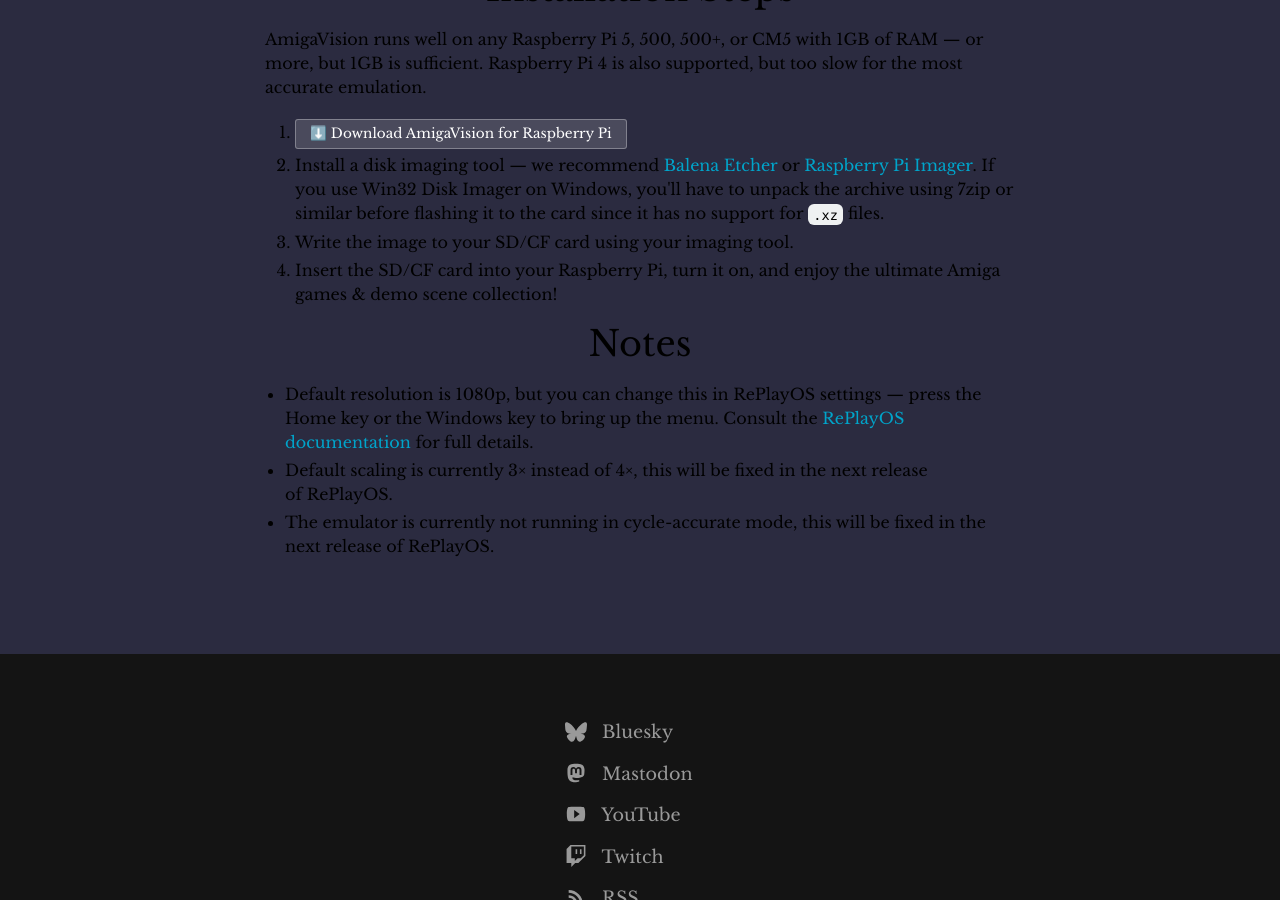
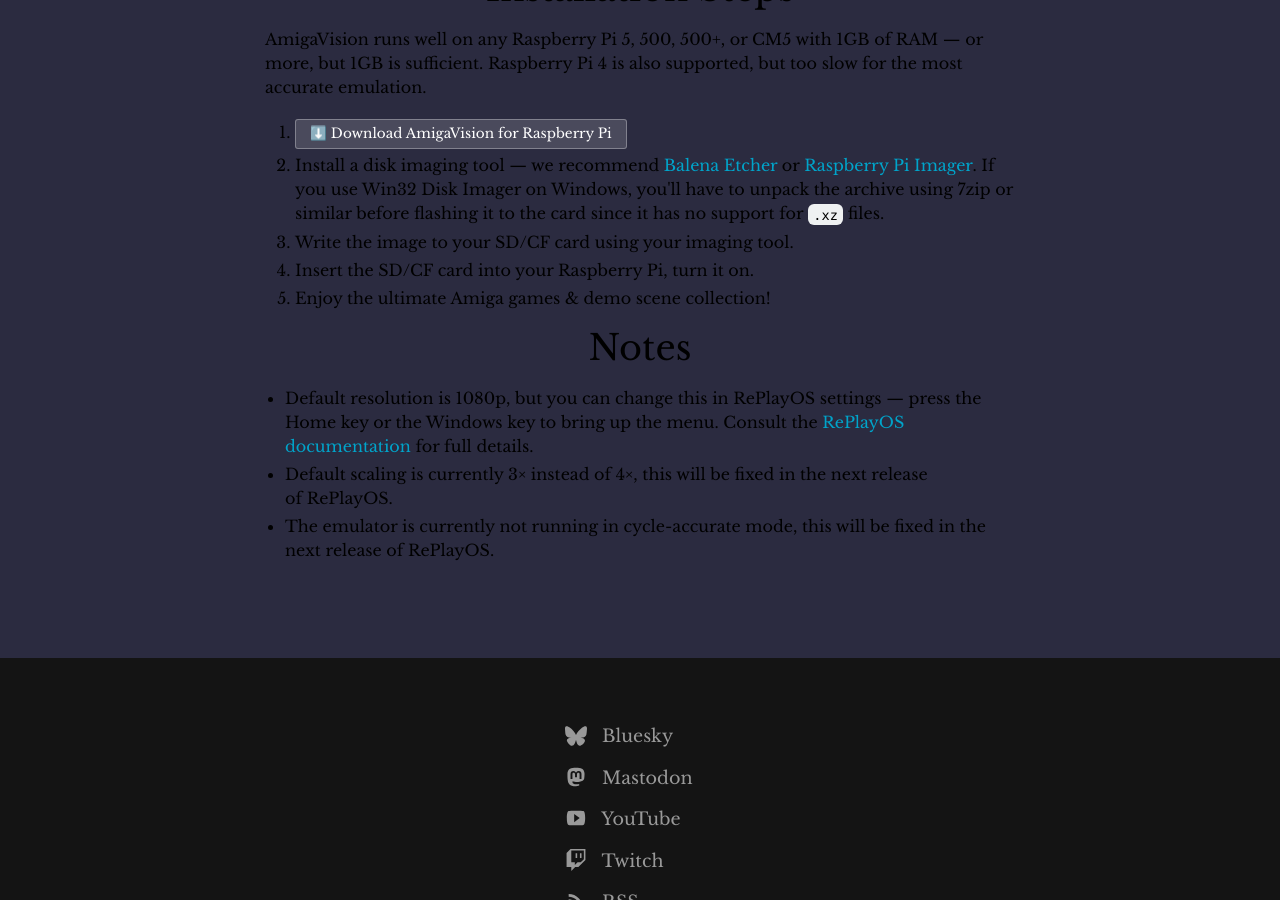
Before and after one commit to amigavision/amigavision.github.io, a Jekyll site: the page built from download/pi.html, in a window 1280 px wide and 900 px high, scrolled down 586 px. Built offline with Jekyll 4.4.1, drawn with Linux system fonts in a browser that asks for light colours.

Commit message:
Make consistent

```diff
--- a/download/pi.html
+++ b/download/pi.html
@@ -20,7 +20,8 @@
       <li><div class="button alt"><a target="_blank" href="https://archive.org/details/software?query=amigavision+for+raspberry+pi">⬇️ Download AmigaVision for Raspberry Pi</a></div></li>
       <li>Install a disk imaging tool — we recommend <a href="https://etcher.balena.io">Balena Etcher</a> or <a href="https://www.raspberrypi.com/software/">Raspberry Pi Imager</a>. If you use Win32 Disk Imager on Windows, you'll have to unpack the archive using 7zip or similar before flashing it to the card since it has no support for <code>.xz</code> files.</li>
       <li>Write the image to your SD/CF card using your imaging tool.</li>
-      <li>Insert the SD/CF card into your Raspberry Pi, turn it on, and enjoy the ultimate Amiga games & demo scene collection!</li>
+      <li>Insert the SD/CF card into your Raspberry Pi, turn it on.</li>
+      <li>Enjoy the ultimate Amiga games & demo scene collection!</li>
     </ol>
 
     <h2>Notes</h2>
```
